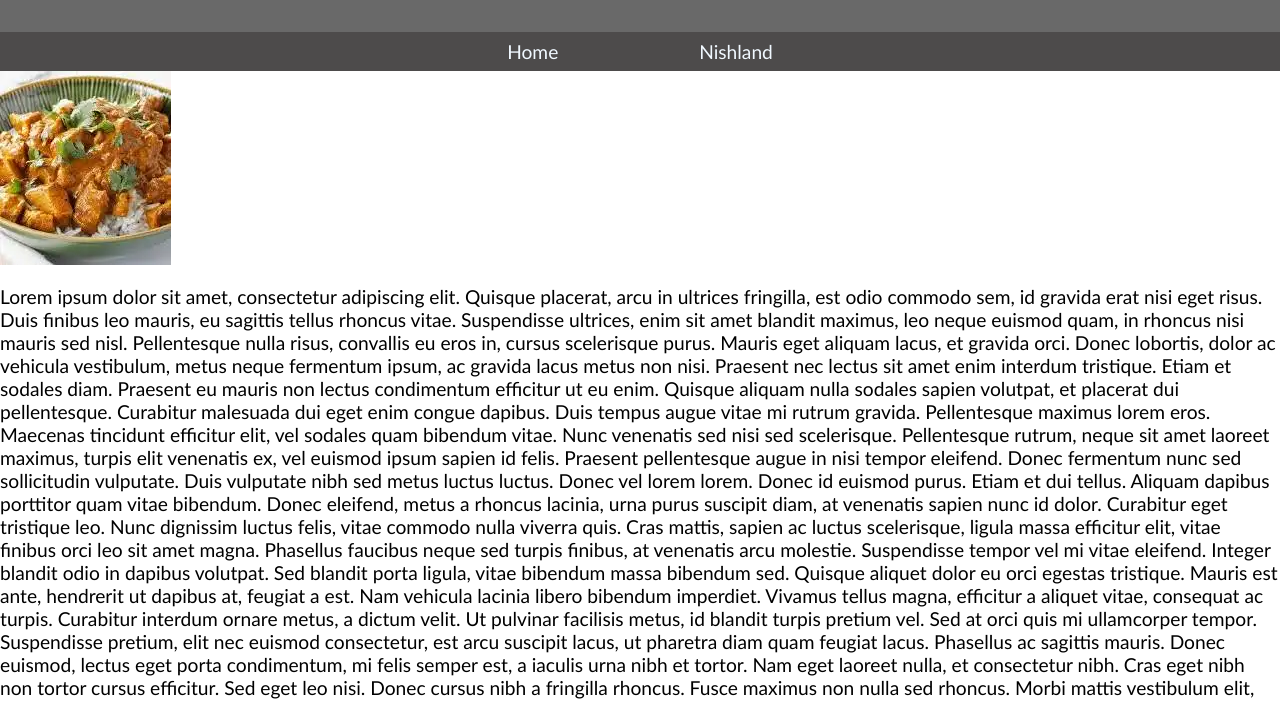
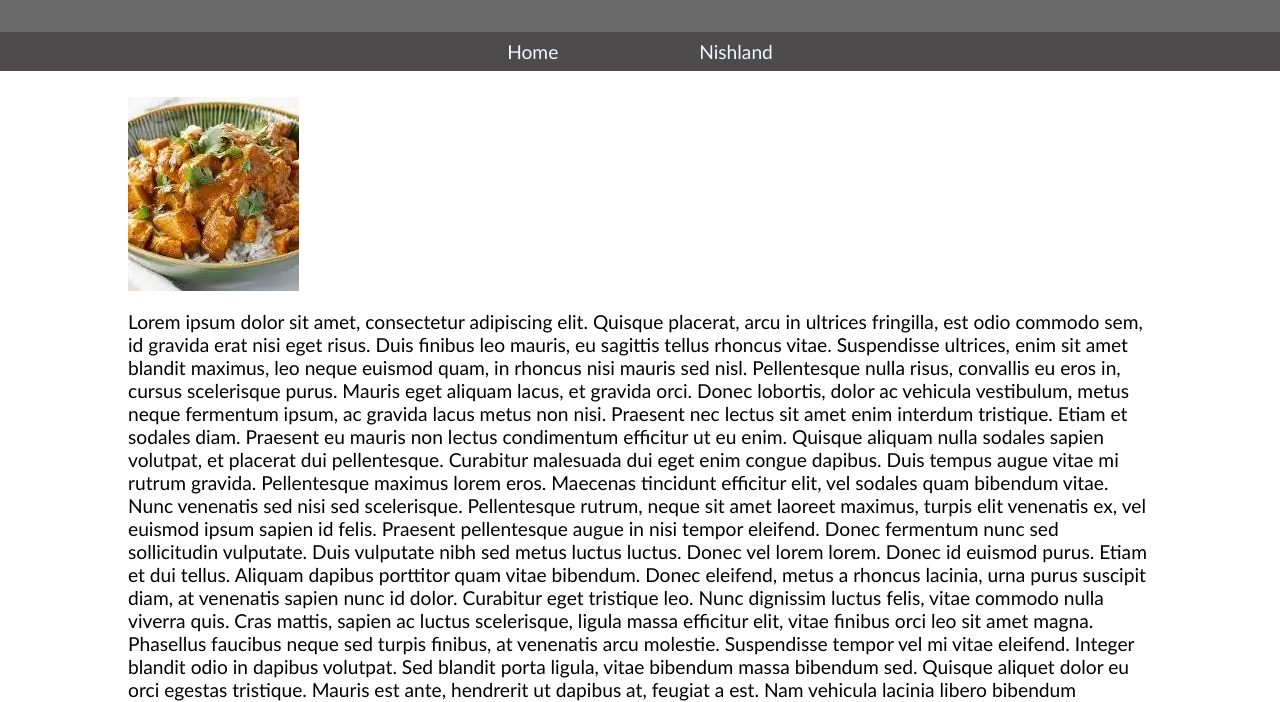
Before and after one commit to CallMEbred/nique, a plain HTML site: page index.html in a window 1280 px wide. Shown: the part 85-787 px from the top of the page. Drawn offline with Linux system fonts and the light colour scheme.

Commit message:
nezhed the fezh and stuff

```diff
--- a/style.css
+++ b/style.css
@@ -4,6 +4,12 @@ body{
     font-size: larger;
     color: black;
 
+}
+
+section{
+padding-top: 2%;
+padding-left: 10%;
+padding-right: 10%
 }
 
 header{
```
Also changed, not shown: index.html (+5 -5 lines).
